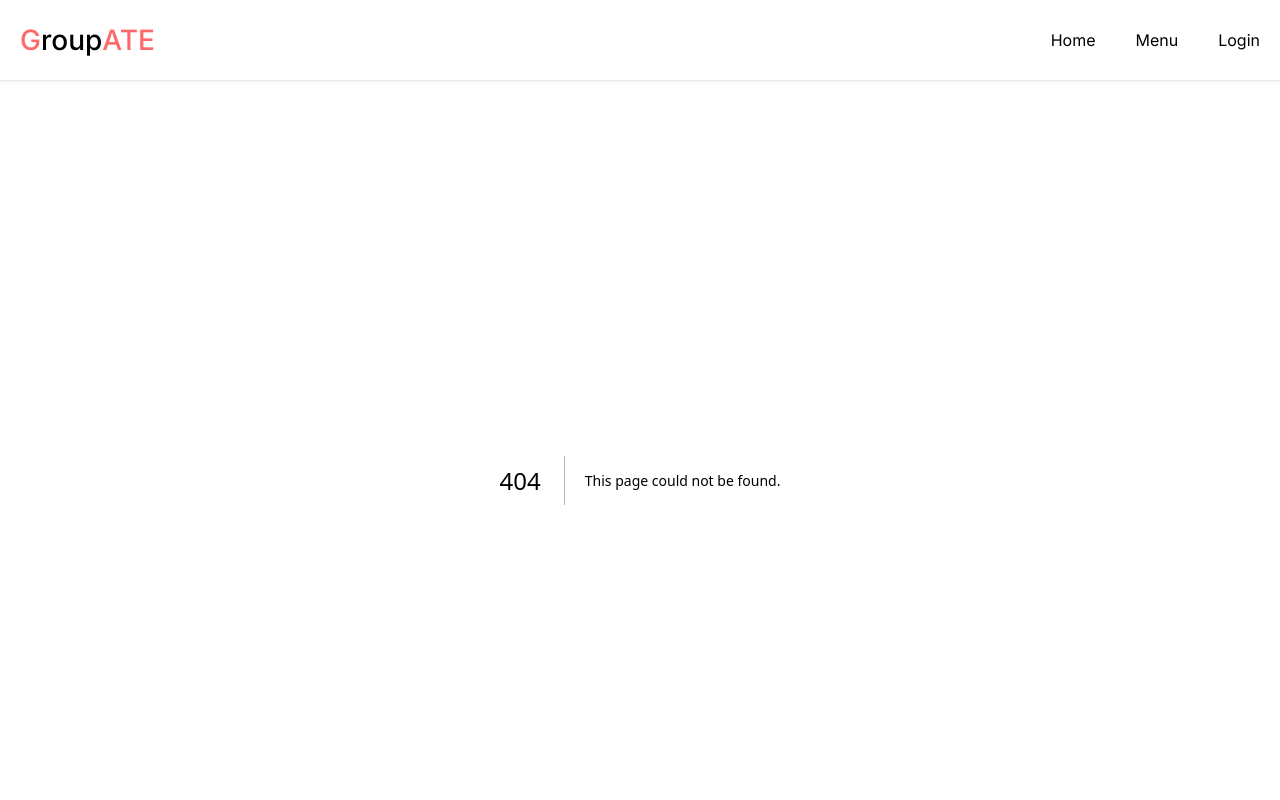
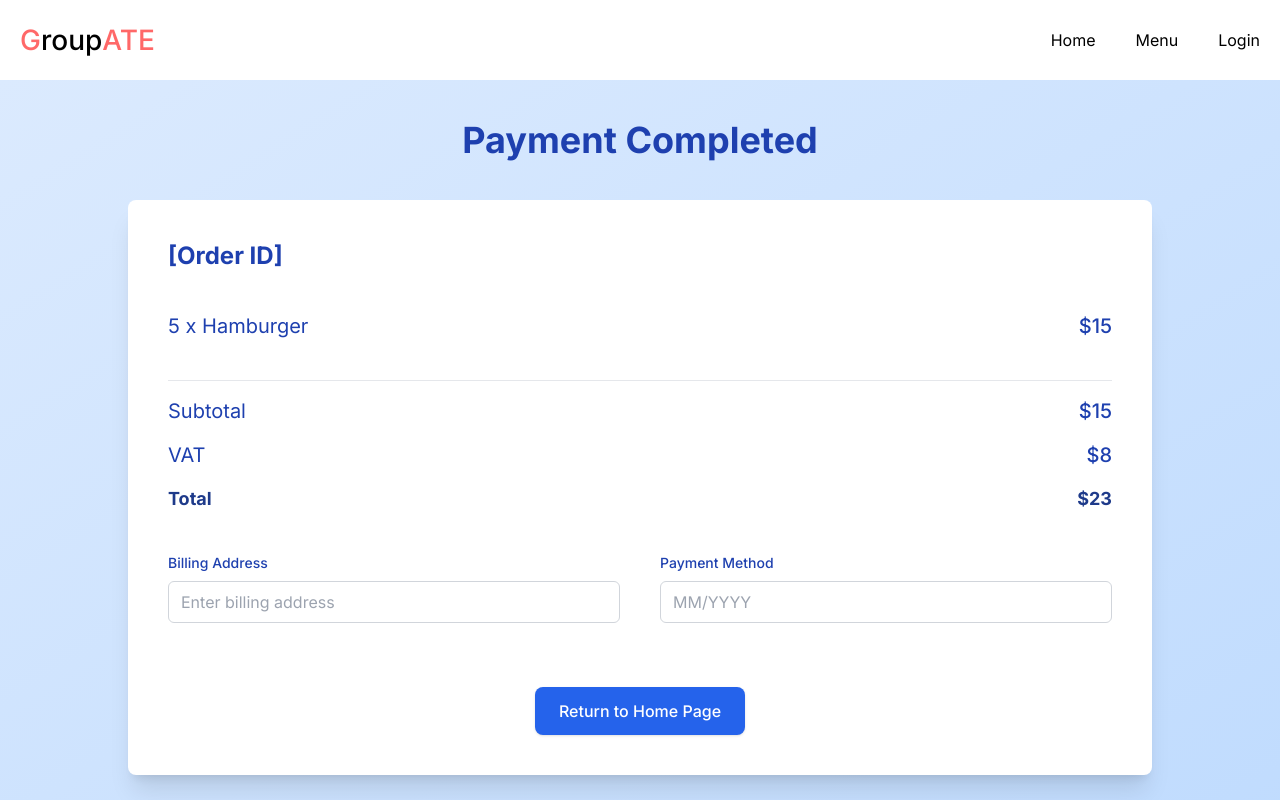
Before and after one commit to pauum0109/SE-Project, a Next.js app in the folder Front-end/: page /confirm in a window 1280 px wide. Before the commit this address had no page. Shown: the top 800 px of the page. Built offline with nearby package versions, Linux system fonts and the light colour scheme.

Commit message:
Add files via upload

```diff
--- /dev/null
+++ b/Front-end/src/app/confirm/page.tsx
@@ -0,0 +1,83 @@
+"use client";
+
+import React from "react";
+import Link from "next/link";
+
+const PaymentCompleted = () => {
+  return (
+    <div className="w-full min-h-screen bg-gradient-to-br from-blue-100 to-blue-200 flex flex-col items-center">
+      {/* Title Section */}
+      <header className="w-full px-20 py-10 flex justify-center">
+        <h1 className="text-4xl font-bold text-blue-800">Payment Completed</h1>
+      </header>
+
+      {/* Order Details Section */}
+      <main className="w-full max-w-5xl px-10 py-10 bg-white rounded-lg shadow-xl flex flex-col gap-10">
+        {/* Order ID */}
+        <div className="text-2xl font-bold text-blue-800">[Order ID]</div>
+
+        {/* Order Items */}
+        <div className="flex flex-col gap-4">
+          <div className="flex justify-between items-center">
+            <span className="text-xl text-blue-800">5 x Hamburger</span>
+            <span className="text-xl font-medium text-blue-800">$15</span>
+          </div>
+        </div>
+
+        {/* Subtotal, VAT, and Total */}
+        <div className="flex flex-col gap-4 border-t pt-4">
+          <div className="flex justify-between">
+            <span className="text-xl text-blue-800">Subtotal</span>
+            <span className="text-xl font-medium text-blue-800">$15</span>
+          </div>
+          <div className="flex justify-between">
+            <span className="text-xl text-blue-800">VAT</span>
+            <span className="text-xl font-medium text-blue-800">$8</span>
+          </div>
+          <div className="flex justify-between font-bold text-lg">
+            <span className="text-blue-900">Total</span>
+            <span className="text-blue-900">$23</span>
+          </div>
+        </div>
+
+        {/* Billing Address & Payment Method */}
+        <div className="flex gap-10">
+          <div className="w-1/2 flex flex-col gap-2">
+            <label htmlFor="billingAddress" className="text-sm font-medium text-blue-800">
+              Billing Address
+            </label>
+            <input
+              id="billingAddress"
+              type="text"
+              placeholder="Enter billing address"
+              className="w-full px-3 py-2 bg-white border border-gray-300 rounded-md focus:outline-none focus:ring-2 focus:ring-blue-500"
+            />
+          </div>
+          <div className="w-1/2 flex flex-col gap-2">
+            <label htmlFor="paymentMethod" className="text-sm font-medium text-blue-800">
+              Payment Method
+            </label>
+            <input
+              id="paymentMethod"
+              type="text"
+              placeholder="MM/YYYY"
+              className="w-full px-3 py-2 bg-white border border-gray-300 rounded-md focus:outline-none focus:ring-2 focus:ring-blue-500"
+            />
+          </div>
+        </div>
+
+        {/* Return Button */}
+        <div className="flex justify-center pt-6">
+          <Link
+            href="/"
+            className="px-6 py-3 bg-blue-600 text-white font-medium rounded-lg shadow hover:bg-blue-700 transition"
+          >
+            Return to Home Page
+          </Link>
+        </div>
+      </main>
+    </div>
+  );
+};
+
+export default PaymentCompleted;
```
